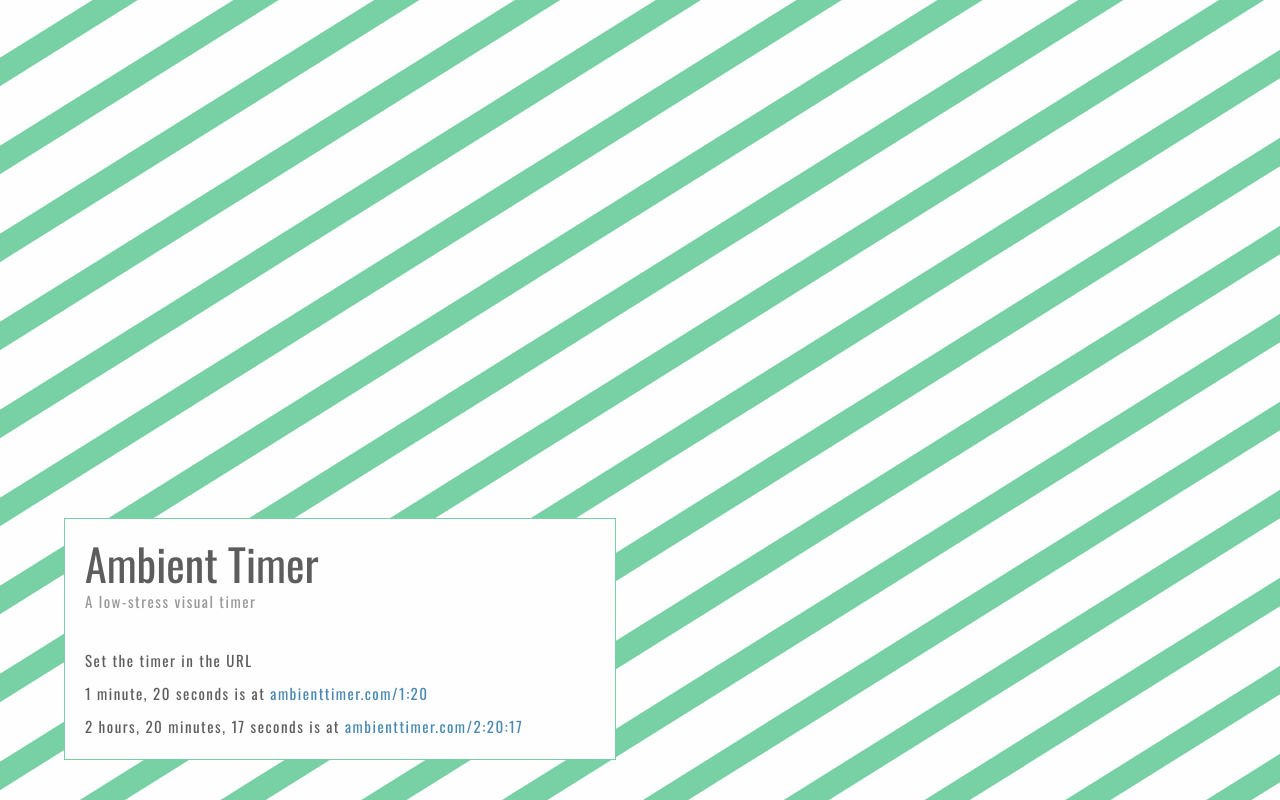
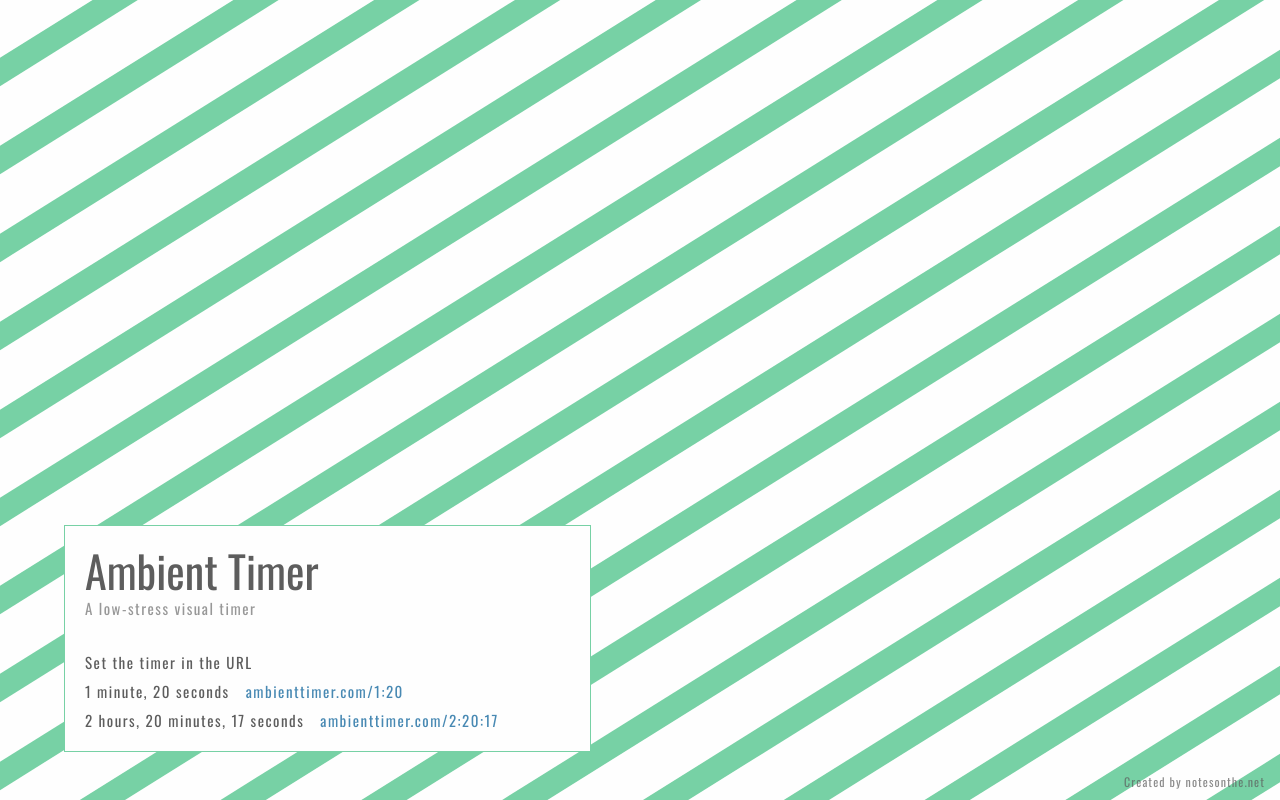
Before and after one commit to phillipsm/ambienttimer, a Flask app: page / in a window 1280 px wide. Run offline with Flask 2, Linux system fonts and the light colour scheme; some libraries are stand-ins or nearby versions.

Commit message:
added a "created by link" tweaked some spacing

```diff
--- a/templates/index.html
+++ b/templates/index.html
@@ -49,22 +49,22 @@
 	}
 
 	#instructions {
-		width: 530px;
-		height: 240px;
-		min-width: 530px;
-		min-height: 240px;
+		width: 525px;
+		height: 225px;
+		min-width: 525px;
+		min-height: 225px;
 		border: 1px solid #77D1A5;
 		position: absolute;
 		left: 5%;
-		bottom: 5%;
+		bottom: 6%;
 		background-color: #fefefe;
-		padding: 0 0 0 20px;
 	}
 
 	#instructions p {
-		font: 15px/18px "oswald";
+		font: 15px/14px "oswald";
 		letter-spacing: .1em;
 		color: #5d5d5d;
+		margin-left: 20px;
 	}
 
 	#instructions p.heading {
@@ -74,16 +74,16 @@
 	}
 
 	#instructions p.desc {
-		margin-bottom:50px;
-		margin-left: 0px;
+		margin-bottom:47px;
 		margin-top: -7px;
-		line-height:0;
+		line-height: 0;
 		color: #989898;
 	}
 
 	#instructions a {
 		color: #4889b3;
 		text-decoration: none;
+		margin-left: 11px;
 	}
 
 	#full_screen_container {
@@ -99,6 +99,27 @@
 	    background-size: cover;
 		cursor: pointer;
 	    cursor: hand;
+	}
+
+	#credits_container {
+		right:15px;
+		bottom:0px;
+		position: absolute;
+		letter-spacing: .09em;
+		font: 12px/12px "oswald";
+		float:right;
+	}
+
+	#credits_container a {
+		color: #5d5d5d;
+		text-decoration: none;
+		filter: alpha(opacity=70);
+		opacity: 0.70;
+	}
+
+	#credits_container a:hover {
+		filter: alpha(opacity=95);
+		opacity: .95;
 	}
 
 	svg {
@@ -160,12 +181,16 @@
 		<p class="heading">Ambient Timer</p>
 		<p class="desc">A low-stress visual timer</p>
 
-		<div  class="example">
+		<div class="example">
 			<p>Set the timer in the URL</p>
-			<p>1 minute, 20 seconds is at <a href="/1:20">ambienttimer.com/1:20</a></p>
-			<p>2 hours, 20 minutes, 17 seconds is at <a href="/2:20:17">ambienttimer.com/2:20:17</a></p>
+			<p>1 minute, 20 seconds <a href="/1:20">ambienttimer.com/1:20</a></p>
+			<p>2 hours, 20 minutes, 17 seconds <a href="/2:20:17">ambienttimer.com/2:20:17</a></p>
 		</div>
+<!--		<p class="credits"><a href="http://notesonthe.net">notesonthe.net</a></p> -->
 	</div>
+	<div id="credits_container">
+<p class="credits"><a href="http://notesonthe.net" target="_blank">Created by notesonthe.net</a></p>
+		</div>
 	{% else %}
 	<div id="full_screen_container"></div>
 	{% endif %}
```
Also changed, not shown: README.md.
